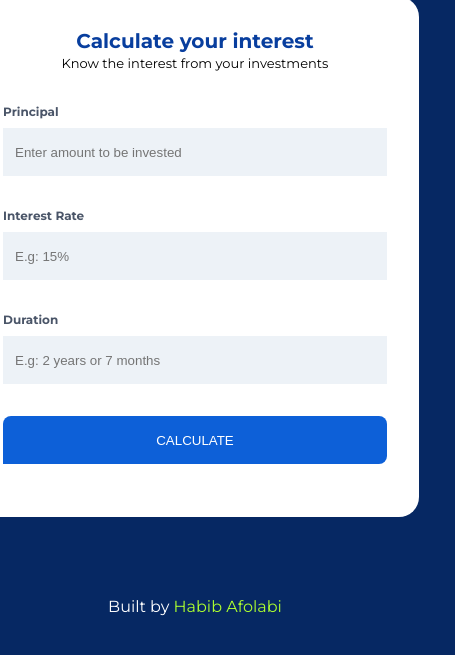
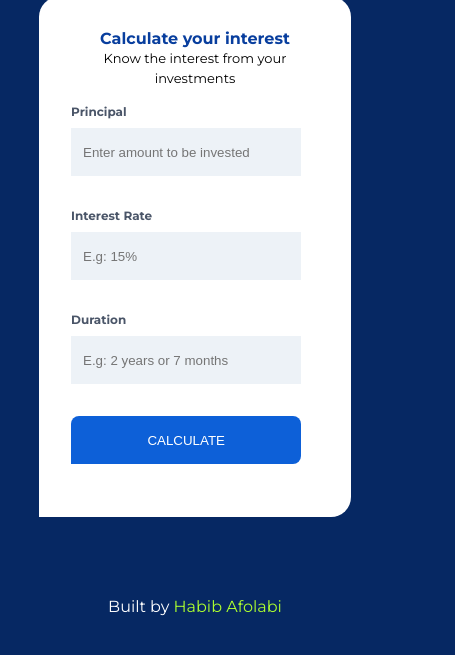
Before and after one commit to habibwritescode/piggyvest-interest-calculator, a plain HTML site: page index.html in a window 390 px wide. Shown: the part 133-788 px from the top of the page, 455 px wide, since content can reach past the window. Drawn offline with Linux system fonts and the light colour scheme.

Commit message:
Add media query for small screens

```diff
--- a/style.css
+++ b/style.css
@@ -102,3 +102,31 @@ a{
 a:hover{
     color: yellow;
 }
+
+/* Extra small devices (phones, 600px and down) */
+@media only screen and (max-width: 600px) {
+    .form-container{
+        width: 80vw;
+    }
+
+    .header{
+        width: 90%;
+    }
+
+    h2{
+        font-size: 16px;
+    }
+
+    input{
+        width: 60%;
+    }
+
+    button{
+        width: 60%;
+    }
+
+    #interest, #total{
+        font-size: 12px;
+    }
+
+}
```
